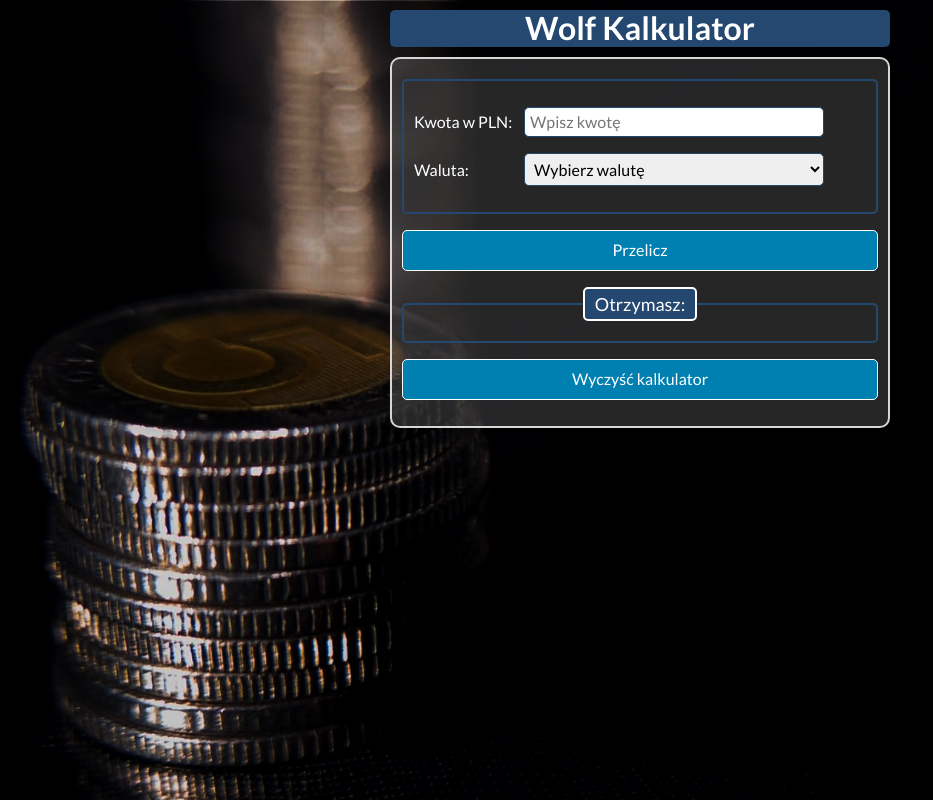
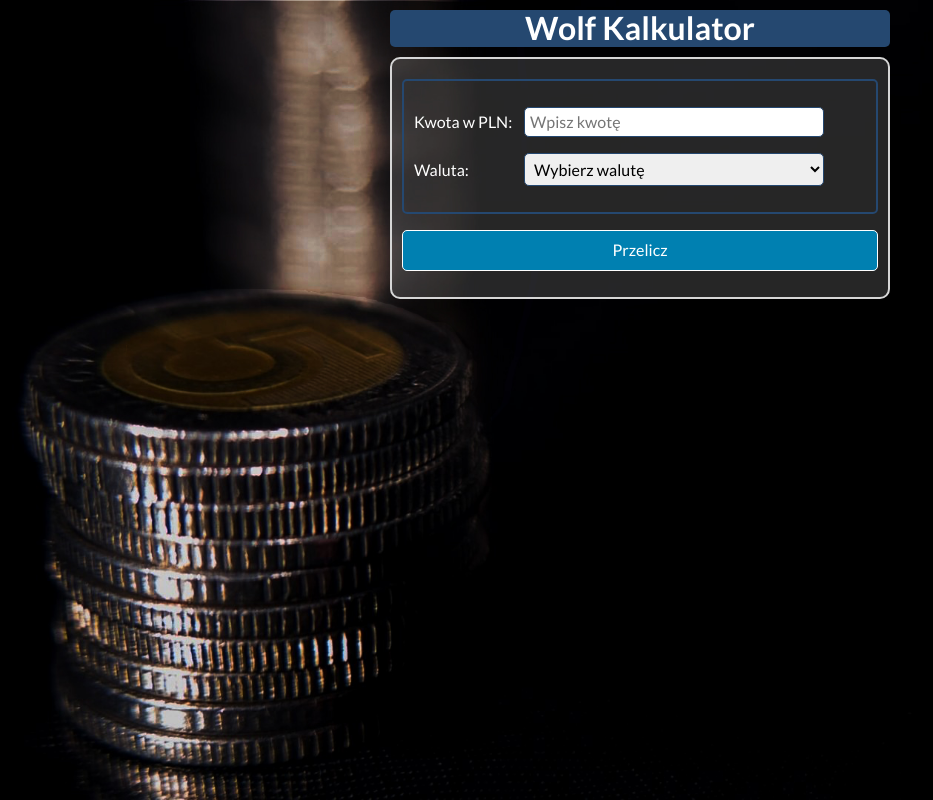
Before and after one commit to aWilku/currency-converter-react, a React (Create React App) app: page / in a window 1280 px wide. Shown: the whole page, without its empty margins (0-933 px from the left). Built offline with nearby package versions, Linux system fonts and the light colour scheme.

Commit message:
removed unnecessary code after creating result component

```diff
--- a/src/Form/index.js
+++ b/src/Form/index.js
@@ -27,18 +27,8 @@ const Form = () => (
                 </label>
             </p>
         </fieldset>
-
         <p>
             <button className="form__button">Przelicz</button>
-        </p>
-
-        <fieldset className="form__fieldset form__fieldset--special">
-            <legend className="form__legend">Otrzymasz:</legend>
-            <p className="form__paragraph"><strong></strong></p>
-        </fieldset>
-
-        <p>
-            <button className="form__button" type="reset">Wyczyść kalkulator</button>
         </p>
     </form>
 );
--- a/src/Form/style.css
+++ b/src/Form/style.css
@@ -16,28 +16,11 @@
     border-radius: 5px;
 }
 
-.form__fieldset--special {
-    text-align: center;
-}
-
-.form__legend {
-    text-align: center;
-    background-color: #254870;
-    border: 2px solid #ffffff;
-    border-radius: 5px;
-    padding: 5px 10px;
-    font-size: 18px;
-}
-
 .form__labelText {
     display: inline-block;
     width: 100%;
     max-width: 100px;
     margin: 0 10px 5px 0;
-}
-
-.form__paragraph {
-    margin: 0;
 }
 
 .form__field {
```
